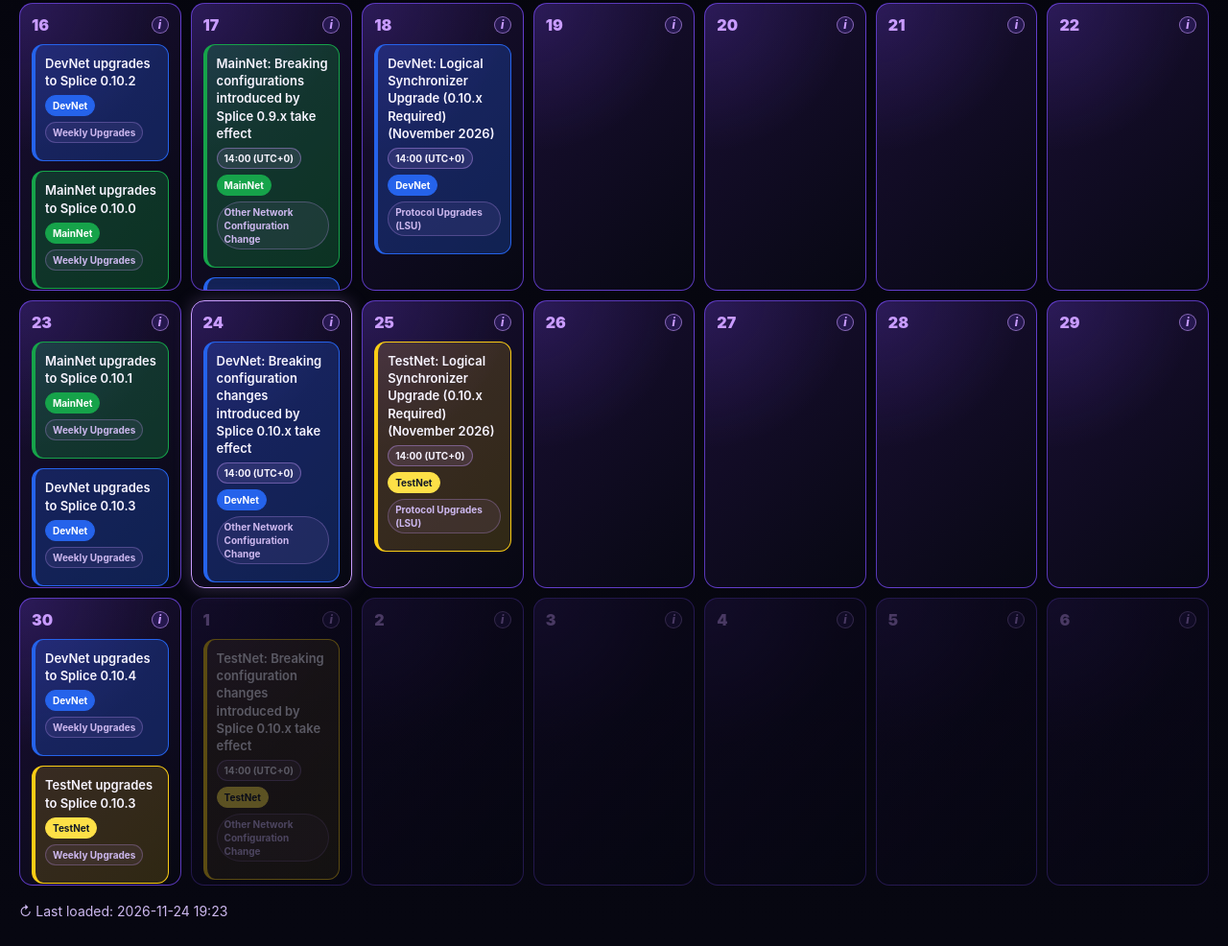
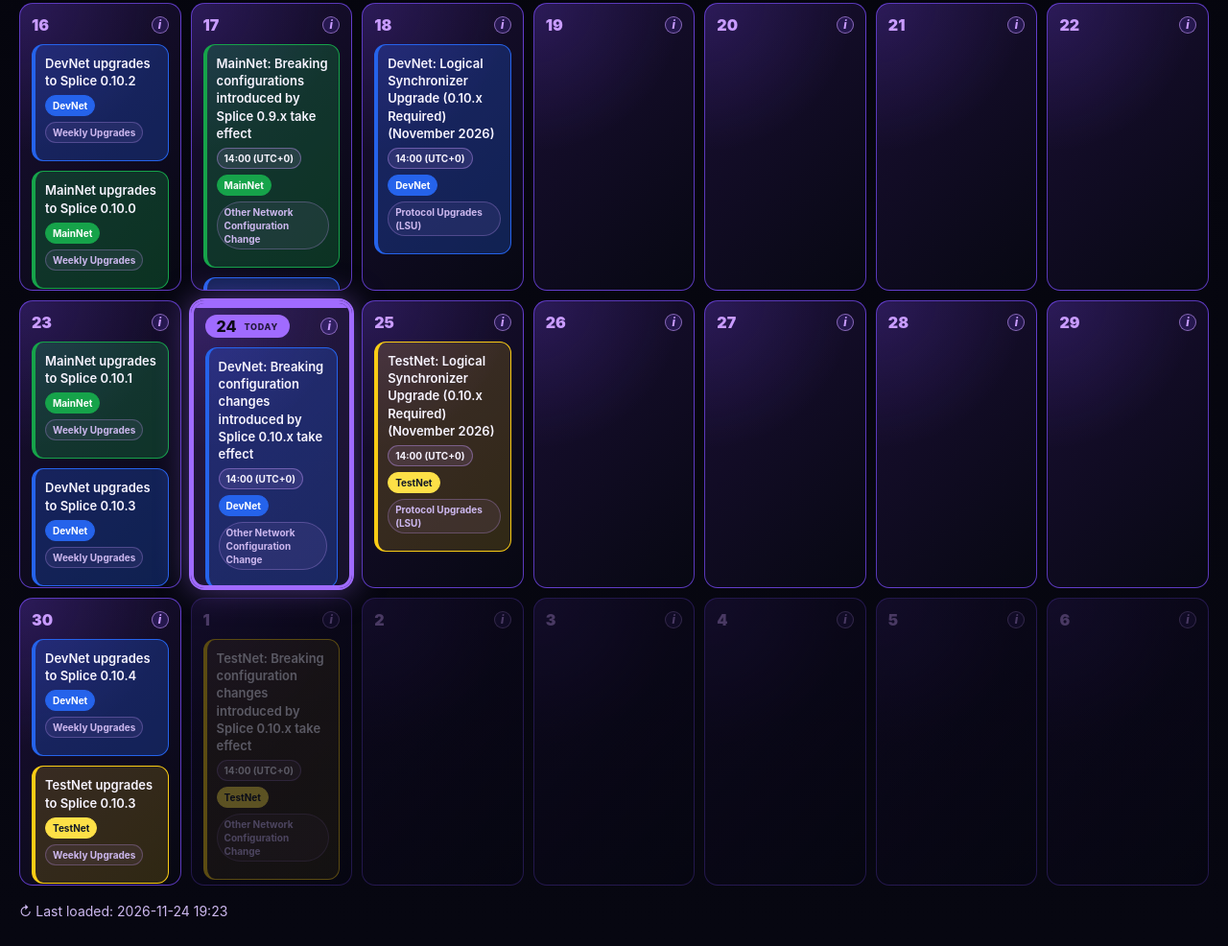
Before and after one commit to pedrodneves/sv_calendar_test_3, a plain HTML site: page index.html in a window 1280 px wide. Shown: the part 1364-2350 px from the top of the page at 96% size. Drawn offline with Linux system fonts and the light colour scheme.

Commit message:
Update styles.css

```diff
--- a/styles.css
+++ b/styles.css
@@ -40,6 +40,11 @@
   --event-bg-testnet: rgba(250, 204, 21, 0.16);
   --event-bg-mainnet: rgba(22, 163, 74, 0.28);
   --event-bg-cancelled: rgba(239, 68, 68, 0.22);
+  /* "Today" cell highlight. Dark theme: bright purple border + glow. */
+  --today-border: #a06bff;
+  --today-glow: rgba(160, 107, 255, 0.5);
+  --today-tint: rgba(160, 107, 255, 0.1);
+  --today-badge-text: #0d0a18;
 }
 
 /* ---- Light theme -----------------------------------------------------------
@@ -89,6 +94,12 @@
   --event-bg-testnet: #faf3dc;
   --event-bg-mainnet: #e2f4e9;
   --event-bg-cancelled: #fde7e3;
+  /* Light theme: darker purple border + a readable tint (a glow alone is
+     invisible on white, so the tint and solid border carry it). */
+  --today-border: #6a3cf0;
+  --today-glow: rgba(106, 60, 240, 0.28);
+  --today-tint: rgba(106, 60, 240, 0.07);
+  --today-badge-text: #ffffff;
 
   color-scheme: light;
 }
@@ -870,9 +881,50 @@ select::-ms-expand { display: none; }
 
 .day.outside { opacity: 0.35; }
 
+/* "Today" — made prominent so it's easy to spot at a glance. A thick accent
+   border, a stronger glow, and a faint accent tint over the cell. The
+   `--today-*` variables let the light theme use darker, higher-contrast
+   values (a soft glow is invisible on white). */
 .day.today {
-  border-color: var(--purple-soft);
-  box-shadow: 0 0 18px rgba(201, 156, 255, 0.25);
+  border: 3px solid var(--today-border);
+  box-shadow: 0 0 0 2px var(--today-border), 0 0 34px var(--today-glow);
+  background-image:
+    linear-gradient(var(--today-tint), var(--today-tint)),
+    var(--day-gradient);
+}
+
+/* A solid accent bar across the top of today's cell — a strong, immediate
+   visual cue even before you read anything. */
+.day.today::before {
+  content: "";
+  position: absolute;
+  top: 0;
+  left: 0;
+  right: 0;
+  height: 5px;
+  background: var(--today-border);
+  border-radius: 11px 11px 0 0;
+}
+
+/* Today's day number becomes a filled accent chip — the loudest cue. */
+.day.today .day-number {
+  display: inline-flex;
+  align-items: center;
+  gap: 8px;
+  background: var(--today-border);
+  color: var(--today-badge-text);
+  padding: 2px 12px;
+  border-radius: 20px;
+  font-weight: 800;
+}
+
+/* "TODAY" label inside the chip, after the number. */
+.day.today .day-number::after {
+  content: "TODAY";
+  font-size: 9px;
+  font-weight: 800;
+  letter-spacing: 0.08em;
+  opacity: 0.85;
 }
 
 /* Clickable day cells (Month + Week views) open the Day view */
```
